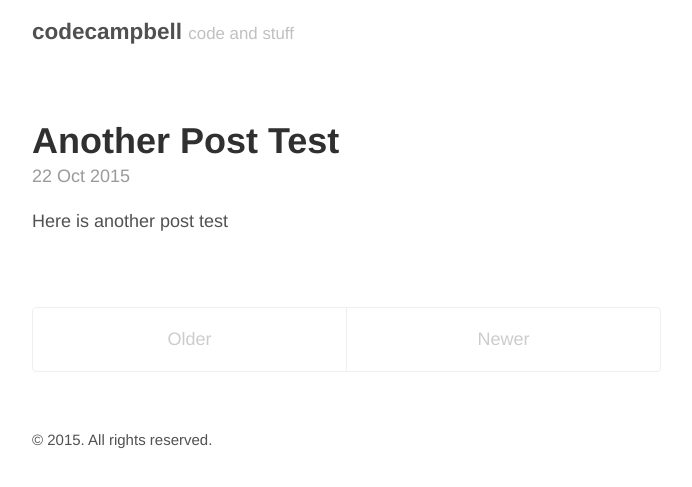
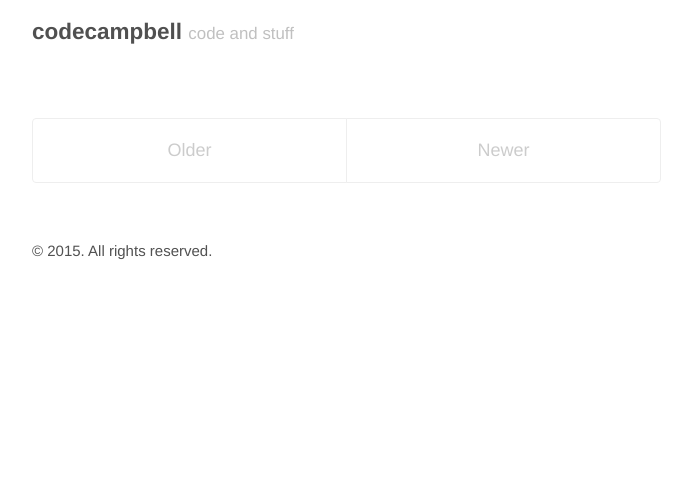
Before and after one commit to blaircamp/blaircamp.github.io, a Jekyll site: the page built from index.html, in a window 1280 px wide. Shown: the top 487 px of the page, without its empty margins (293-985 px from the left). Built offline with Jekyll 4.4.1, drawn with Linux system fonts in a browser that asks for light colours; the list of posts is cut into pages by our own code.

Commit message:
Post update: Another Post Test

```diff
--- a/_posts/2015-10-22-another-post-test.markdown
+++ b/_posts/2015-10-22-another-post-test.markdown
@@ -1,6 +1,5 @@
 ---
-published: true
-title: Another Post Test
+published: false
+title: How to test for file locks on Windows in golang
 layout: post
 ---
-Here is another post test
```
